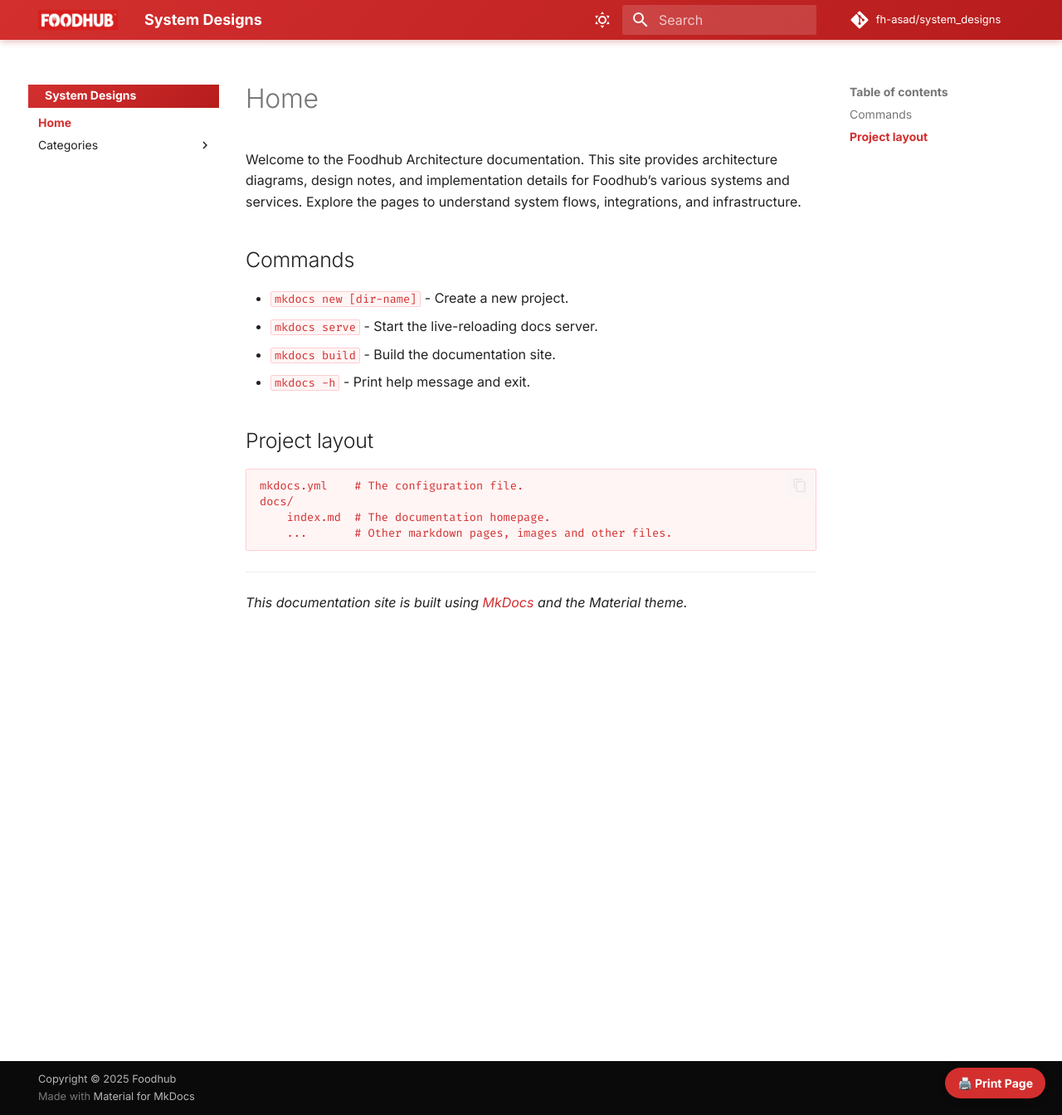
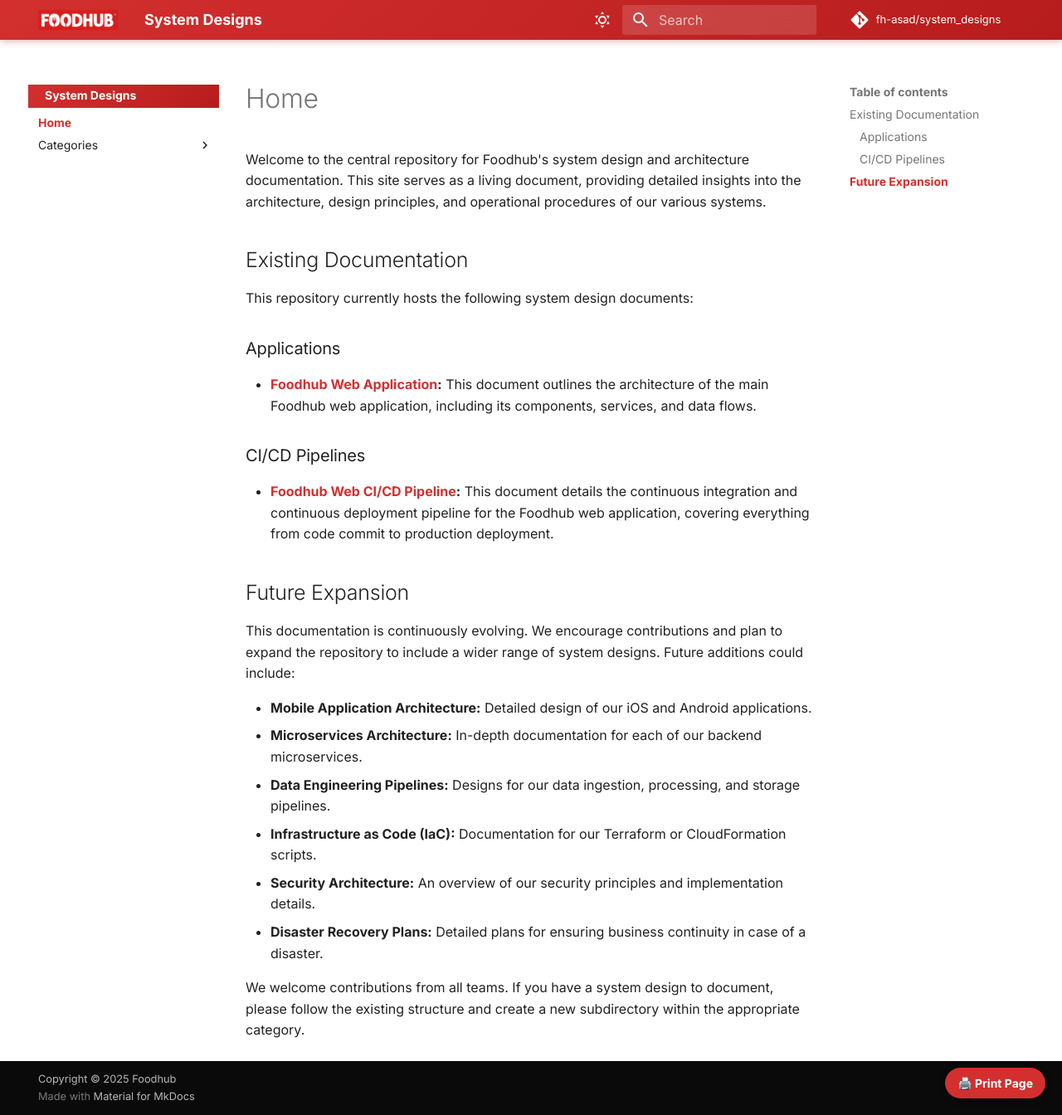
Before and after one commit to fh-asad/system_designs, an MkDocs documentation site: the page built from docs/index.md, in a window 1280 px wide and 1344 px high. Shown: the whole window at 83% size. Built offline with MkDocs 1.6.1 and Material for MkDocs 9.7.7, drawn with Linux system fonts in a browser that asks for light colours; comment, search, counter and statistics services are not loaded.

Commit message:
updated the design homepage

```diff
--- a/docs/index.md
+++ b/docs/index.md
@@ -1,21 +1,28 @@
 # Home
-Welcome to the Foodhub Architecture documentation.
-This site provides architecture diagrams, design notes, and implementation details for Foodhub’s various systems and services. Explore the pages to understand system flows, integrations, and infrastructure.
 
-## Commands
+Welcome to the central repository for Foodhub's system design and architecture documentation. This site serves as a living document, providing detailed insights into the architecture, design principles, and operational procedures of our various systems.
 
-* `mkdocs new [dir-name]` - Create a new project.
-* `mkdocs serve` - Start the live-reloading docs server.
-* `mkdocs build` - Build the documentation site.
-* `mkdocs -h` - Print help message and exit.
+## Existing Documentation
 
-## Project layout
+This repository currently hosts the following system design documents:
 
-    mkdocs.yml    # The configuration file.
-    docs/
-        index.md  # The documentation homepage.
-        ...       # Other markdown pages, images and other files.
+### Applications
 
----
+- **[Foodhub Web Application](./categories/applications/foodhub_web/):** This document outlines the architecture of the main Foodhub web application, including its components, services, and data flows.
 
-*This documentation site is built using [MkDocs](https://www.mkdocs.org) and the Material theme.*
+### CI/CD Pipelines
+
+- **[Foodhub Web CI/CD Pipeline](./categories/CI/CD-pipeline/foodhub_web/):** This document details the continuous integration and continuous deployment pipeline for the Foodhub web application, covering everything from code commit to production deployment.
+
+## Future Expansion
+
+This documentation is continuously evolving. We encourage contributions and plan to expand the repository to include a wider range of system designs. Future additions could include:
+
+- **Mobile Application Architecture:** Detailed design of our iOS and Android applications.
+- **Microservices Architecture:** In-depth documentation for each of our backend microservices.
+- **Data Engineering Pipelines:** Designs for our data ingestion, processing, and storage pipelines.
+- **Infrastructure as Code (IaC):** Documentation for our Terraform or CloudFormation scripts.
+- **Security Architecture:** An overview of our security principles and implementation details.
+- **Disaster Recovery Plans:** Detailed plans for ensuring business continuity in case of a disaster.
+
+We welcome contributions from all teams. If you have a system design to document, please follow the existing structure and create a new subdirectory within the appropriate category.
--- /dev/null
+++ b/requirements.txt
@@ -0,0 +1,4 @@
+mkdocs
+mkdocs-material
+mkdocs-minify-plugin
+pymdown-extensions
```
Also changed, not shown: docs/categories/applications/foodhub_web/README.md (+1 -1 lines).
